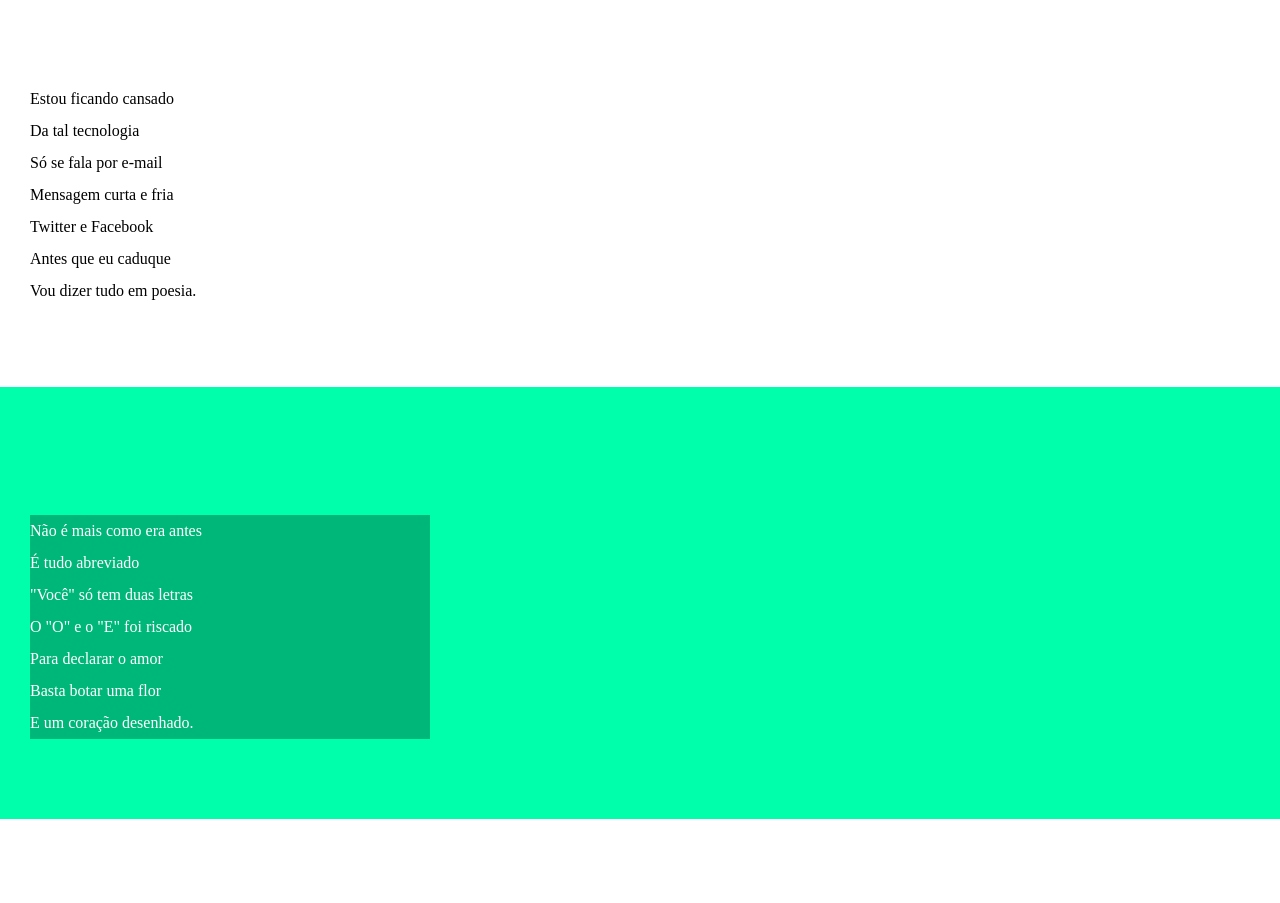
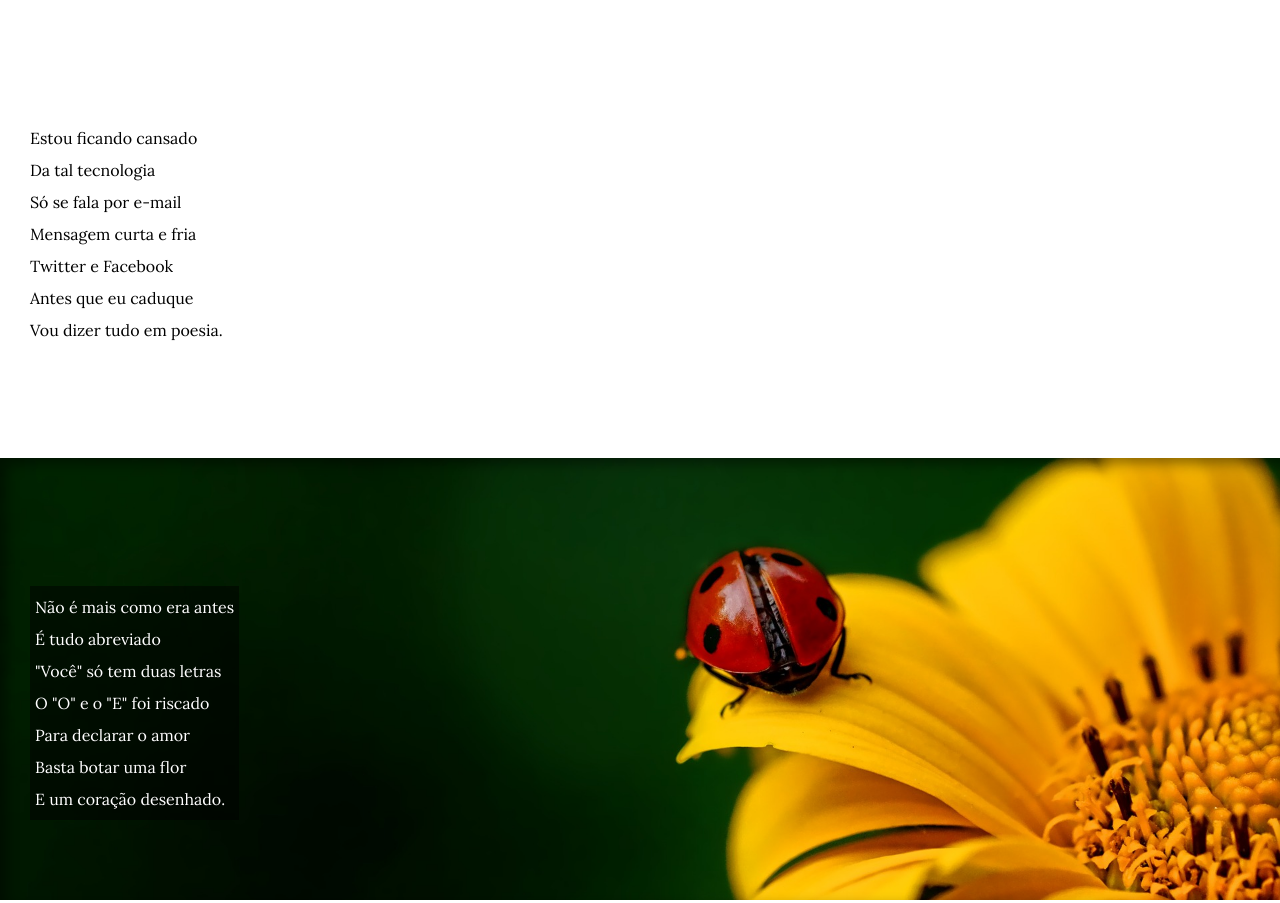
Before and after one commit to LaraRCV15/html-css, a plain HTML site: page desafios/desafio 12/pacote-d012/index.html in a window 1280 px wide. Shown: the part 200-1103 px from the top of the page. Drawn offline with nearby package versions, Linux system fonts and the light colour scheme; a web font is replaced by a local one.

Commit message:
Finalizei o desafio 12 da aula do CursoemVideo

```diff
--- a/desafios/desafio 12/pacote-d012/estilo/style.css
+++ b/desafios/desafio 12/pacote-d012/estilo/style.css
@@ -1,4 +1,14 @@
 @charset "UTF-8";
+
+@import url('https://fonts.googleapis.com/css2?family=Playfair+Display:ital,wght@0,400..900;1,400..900&display=swap');
+
+@import url('https://fonts.googleapis.com/css2?family=Lora&display=swap');
+
+:root {
+    --fonte1: Verdana, Geneva, Tahoma, sans-serif;
+    --fonte2: "Playfair Display", serif;
+    --fonte3:  "Lora", serif;
+}
 
 * {
     margin: 0px;
@@ -6,6 +16,7 @@
 }
 
 html, body {
+    font-family: var(--fonte1);
     min-height: 100vh;
     background-color: darkgrey;
 }
@@ -19,6 +30,8 @@ header {
 header > h1 {
     padding-top: 50px;
     font-variant: small-caps;
+    font-family: var(--fonte2);
+    font-size: 3.5em;
 }
 
 header > p {
@@ -36,10 +49,15 @@ header a:hover, footer a:hover {
 }
 
 section {
+    font-family: var(--fonte3);
     padding-top: 10%;
     padding-bottom: 10vh;
     line-height: 2em;
     padding-left: 30px;
+}
+
+section > p {
+    padding-bottom: 2em;
 }
 
 section.normal {
@@ -50,11 +68,27 @@ section.normal {
 section.imagem {
     background-color: rgb(0, 255, 170);
     color: white;
+    box-shadow: inset 6px 6px 13px 0px rgba(0, 0, 0, 0.445);
+    background-attachment: fixed;
 }
 
 section.imagem > p {
-    background-color: rgba(0, 0, 0, 0.284);
-    width: 400px;
+    background-color: rgba(0, 0, 0, 0.514);
+    display: inline-block;
+    padding: 5px;
+    text-shadow: 1px 1px 0px rgba(0, 0, 0, 0.204);
+}
+
+section#img01 {
+    background-image: url('../imagens/background001.jpg');
+    background-position: right center;
+    background-size: cover;
+}
+
+section#img02 {
+background-image: url('../imagens/background002.jpg');
+background-position: right center;
+background-size: cover;
 }
 
 footer {
--- a/desafios/desafio 12/pacote-d012/index.html
+++ b/desafios/desafio 12/pacote-d012/index.html
@@ -31,7 +31,7 @@
 
 
 
-    <section class="imagem">
+    <section class="imagem" id="img01">
         <p>
             Não é mais como era antes <br>
             É tudo abreviado  <br>
@@ -68,7 +68,7 @@
     </section>
 
 
-<section class="imagem">
+<section class="imagem" id="img02">
         <p>
             Tenho saudade das cartas  <br>
             Escritas com a própria mão  <br>
```
